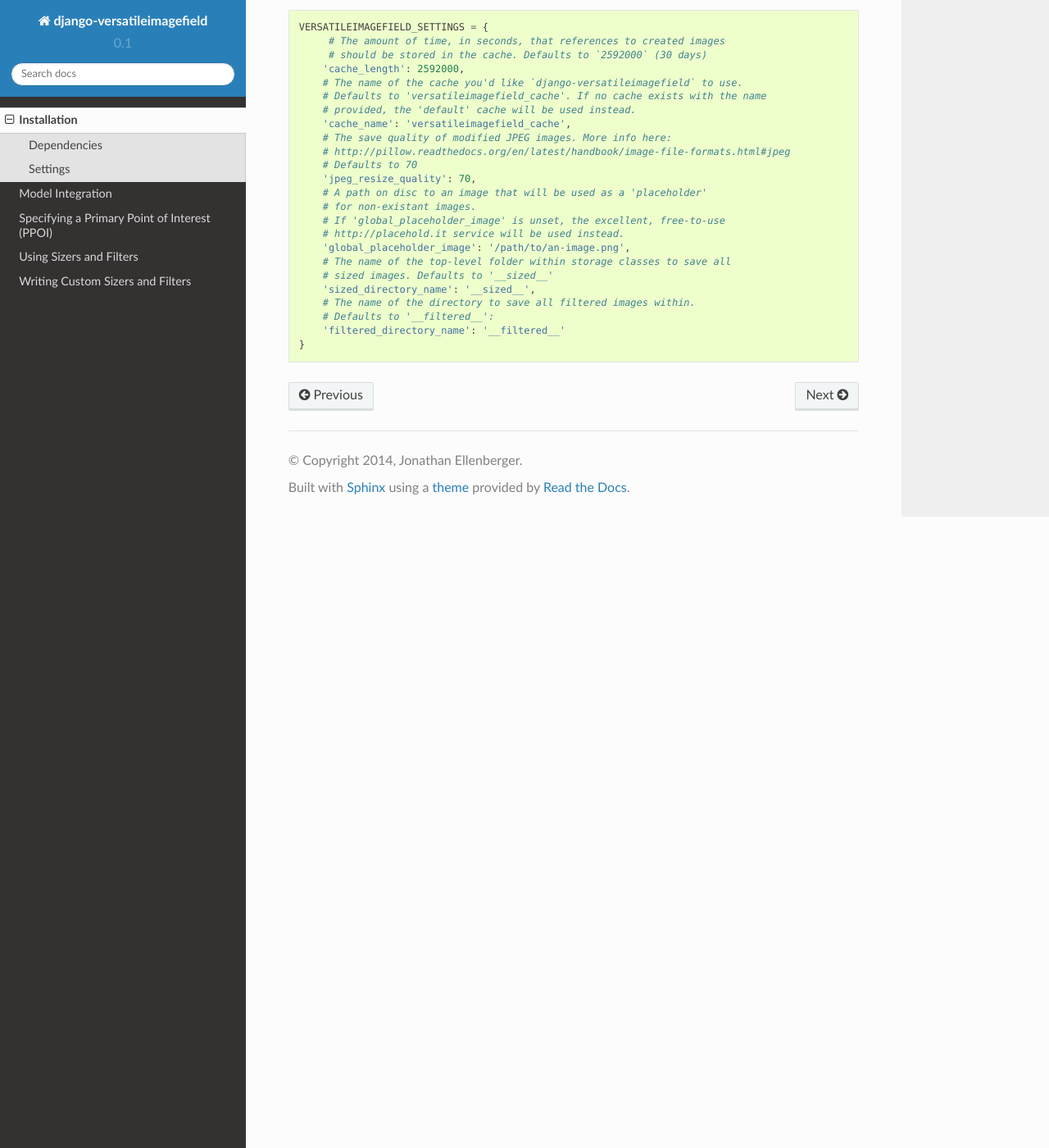
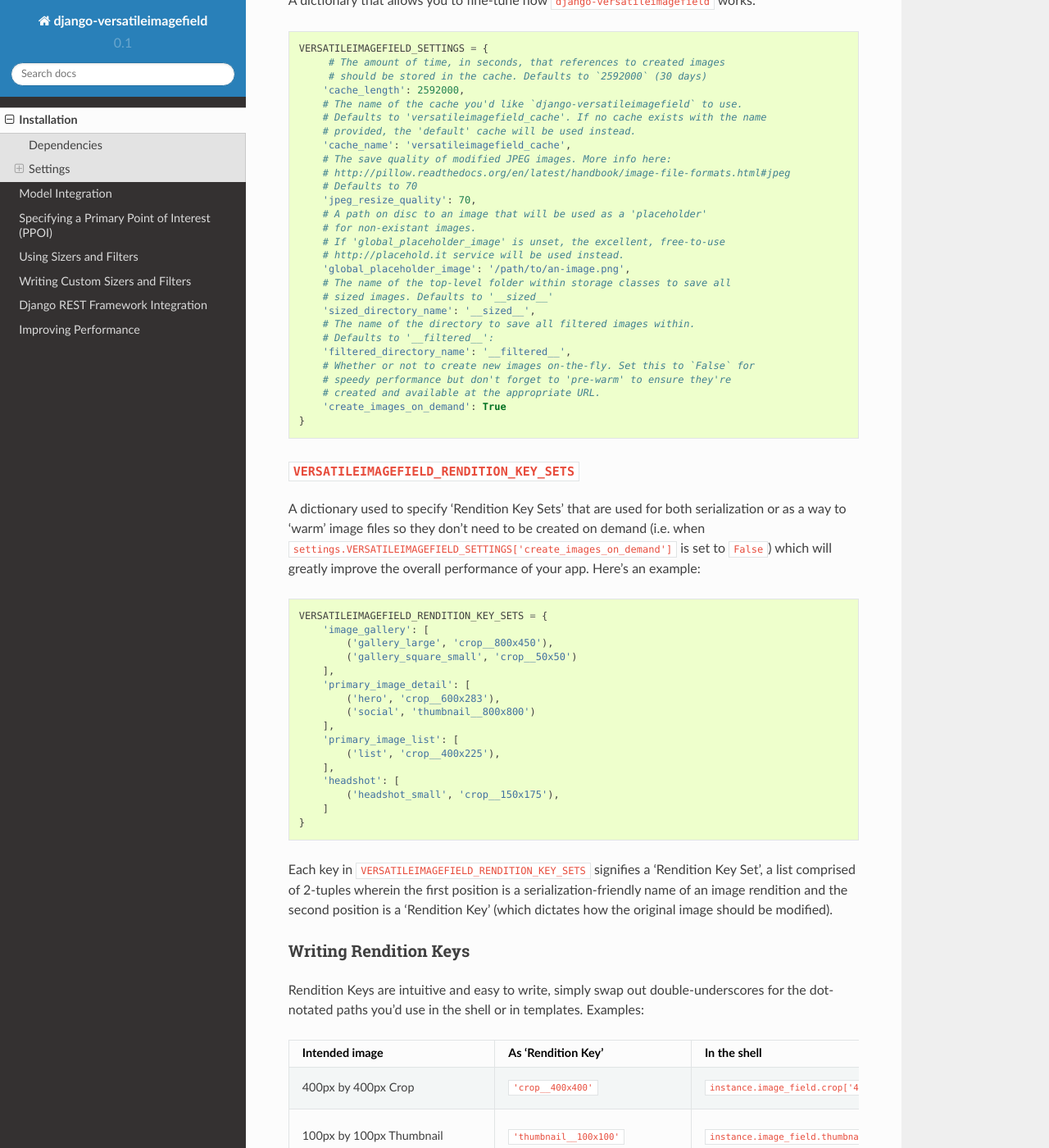
Before and after one commit to respondcreate/django-versatileimagefield, a Sphinx documentation site: the page built from docs/installation.rst, in a window 1280 px wide and 1400 px high, scrolled down 947 px. Shown: the whole window at 82% size. Built offline with Sphinx 7.4.7 and the Read the Docs theme 2.0.0, drawn with Linux system fonts in a browser that asks for light colours; some of the changed text lies outside the part shown.

Commit message:
First-pass at serialization/performance docs

```diff
--- a/docs/index.rst
+++ b/docs/index.rst
@@ -92,6 +92,8 @@
    specifying_ppoi
    using_sizers_and_filters
    writing_custom_sizers_and_filters
+   drf_integration
+   improving_performance
 
 TODO for v0.2
 =============
--- a/docs/installation.rst
+++ b/docs/installation.rst
@@ -38,8 +38,12 @@
         'versatileimagefield',
     )
 
-You can fine-tune how ``django-versatileimagefield`` works via the
-``VERSATILEIMAGEFIELD_SETTINGS`` setting:
+.. _versatileimagefield-settings:
+
+``VERSATILEIMAGEFIELD_SETTINGS``
+~~~~~~~~~~~~~~~~~~~~~~~~~~~~~~~~
+
+A dictionary that allows you to fine-tune how ``django-versatileimagefield`` works:
 
 .. code-block:: python
 
@@ -65,5 +69,79 @@
         'sized_directory_name': '__sized__',
         # The name of the directory to save all filtered images within.
         # Defaults to '__filtered__':
-        'filtered_directory_name': '__filtered__'
+        'filtered_directory_name': '__filtered__',
+        # Whether or not to create new images on-the-fly. Set this to `False` for
+        # speedy performance but don't forget to 'pre-warm' to ensure they're
+        # created and available at the appropriate URL.
+        'create_images_on_demand': True
     }
+
+.. _rendition-key-sets:
+
+``VERSATILEIMAGEFIELD_RENDITION_KEY_SETS``
+~~~~~~~~~~~~~~~~~~~~~~~~~~~~~~~~~~~~~~~~~~
+
+A dictionary used to specify 'Rendition Key Sets' that are used for both serialization or as a way to 'warm' image files so they don't need to be created on demand (i.e. when ``settings.VERSATILEIMAGEFIELD_SETTINGS['create_images_on_demand']`` is set to ``False``) which will greatly improve the overall performance of your app. Here's an example:
+
+.. code-block:: python
+
+    VERSATILEIMAGEFIELD_RENDITION_KEY_SETS = {
+        'image_gallery': [
+            ('gallery_large', 'crop__800x450'),
+            ('gallery_square_small', 'crop__50x50')
+        ],
+        'primary_image_detail': [
+            ('hero', 'crop__600x283'),
+            ('social', 'thumbnail__800x800')
+        ],
+        'primary_image_list': [
+            ('list', 'crop__400x225'),
+        ],
+        'headshot': [
+            ('headshot_small', 'crop__150x175'),
+        ]
+    }
+
+Each key in ``VERSATILEIMAGEFIELD_RENDITION_KEY_SETS`` signifies a 'Rendition Key Set', a list comprised of 2-tuples wherein the  first position is a serialization-friendly name of an image rendition and the second position is a 'Rendition Key' (which dictates how the original image should be modified).
+
+.. _writing-rendition-keys:
+
+Writing Rendition Keys
+~~~~~~~~~~~~~~~~~~~~~~
+
+Rendition Keys are intuitive and easy to write, simply swap out double-underscores for the dot-notated paths you'd use in the shell or in templates. Examples:
+
+.. list-table::
+   :widths: 15 35 25 25
+   :header-rows: 1
+
+   * - Intended image
+     - As 'Rendition Key'
+     - In the shell
+     - In templates
+   * - 400px by 400px Crop
+     - ``'crop__400x400'``
+     - ``instance.image_field.crop['400x400'].url``
+     - ``{{ instance.image_field.crop.400x400 }}``
+   * - 100px by 100px Thumbnail
+     - ``'thumbnail__100x100'``
+     - ``instance.image_field.thumbnail['100x100'].url``
+     - ``{{ instance.image_field.thumbnail.100x100 }}``
+   * - Inverted Image (Full Size)
+     - ``'filters__invert'``
+     - ``instance.image_field.filters.url``
+     - ``{{ instance.image_field.filters.invert }}``
+   * - Inverted Image, 50px by 50px crop
+     - ``'filters__invert__crop__50x50'``
+     - ``instance.image_field.filters.crop['50x50'].url``
+     - ``{{ instance.image_field.filters.crop.50x50 }}``
+
+.. note:: :doc:`Click here </using_sizers_and_filters>` for more information on how to use sizes and filters within the shell and/or :ref:`templates <template-usage>`.
+
+Using Rendition Key Sets
+^^^^^^^^^^^^^^^^^^^^^^^^
+
+Rendition Key sets are useful! Read up on how they can help you...
+
+- ... :ref:`serializing VersatileImageField instances <serialization>` within Django REST Framework.
+- ... 'warm' images to improve performance.
--- a/docs/using_sizers_and_filters.rst
+++ b/docs/using_sizers_and_filters.rst
@@ -45,6 +45,8 @@
     # Retrieving the URL to the 400px wide by 400px tall thumbnail
     >>> example.image.thumbnail['400x400'].url
     u'/media/__sized__/images/testimagemodel/test-image-thumbnail-400x400.jpg'
+
+.. _on-demand-image-creation:
 
 .. note:: Images are created on-demand. If no image had yet existed at the location required – by either the path (``.name``) *or* URL (``.url``) shown in the highlighted lines above – one would have been created directly before returning them.
 
--- a/docs/writing_custom_sizers_and_filters.rst
+++ b/docs/writing_custom_sizers_and_filters.rst
@@ -194,7 +194,7 @@
 arguments to pass along to PIL's ``Image.save`` method.
 
 Pre-processor Naming Convention
-------------------------------
+-------------------------------
 
 In order for preprocessor methods to run, they need to be named
 correctly via this simple naming convention: ``preprocess_FILETYPE``.
@@ -349,6 +349,7 @@
 -  ``chunks``
 -  ``close``
 -  ``closed``
+-  ``create_on_demand``
 -  ``delete``
 -  ``encoding``
 -  ``field``
```
Also changed, not shown: docs/drf_integration.rst (added, +148 -0 lines), docs/improving_performance.rst (added, +100 -0 lines).
